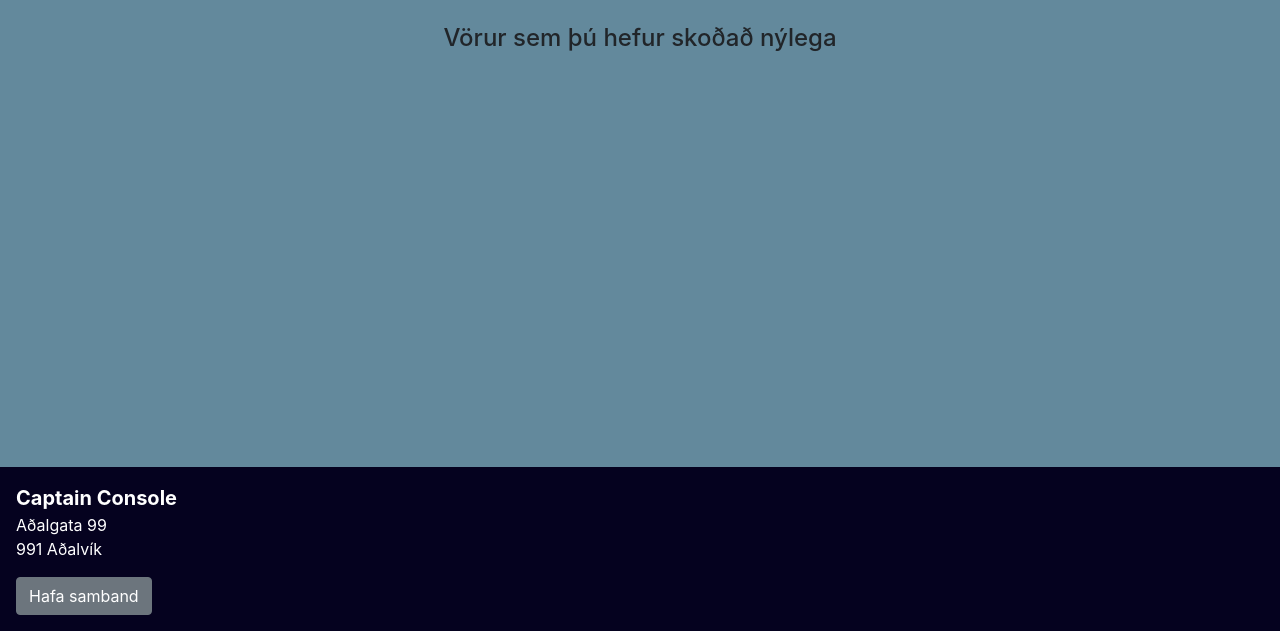
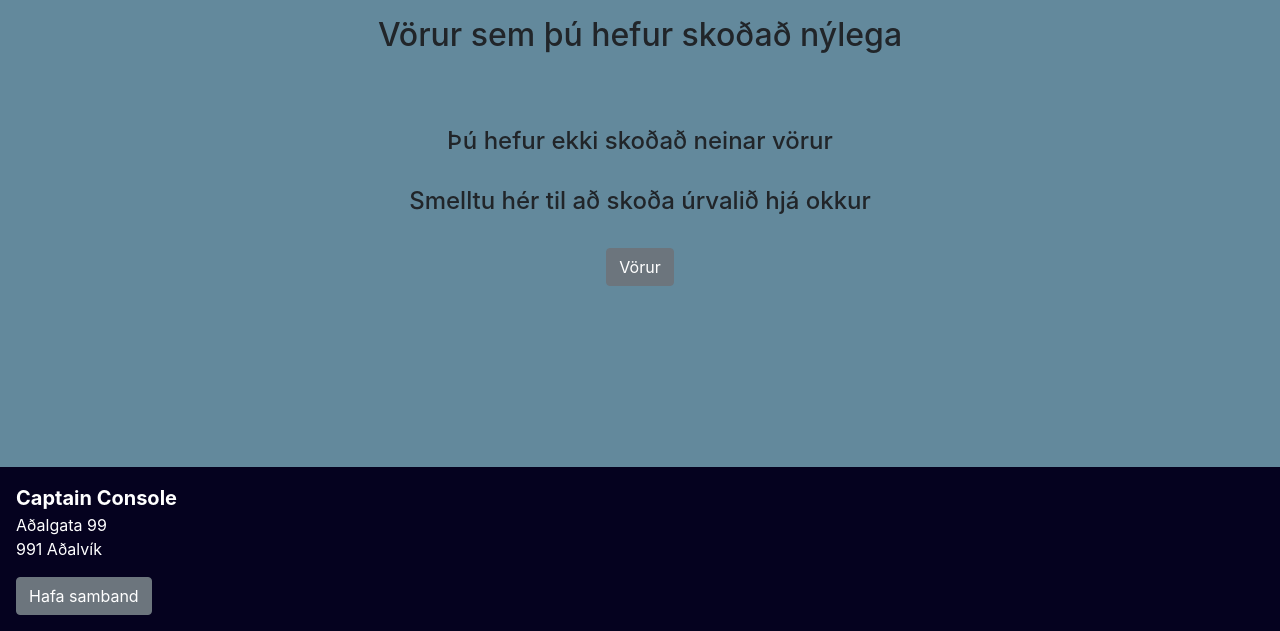
Before and after one commit to RunarVestmann/verklegtnamskeid2, a Django app: page /user/viewed_products in a window 1280 px wide. Shown: the part 169-800 px from the top of the page. Run offline with Django 3.2, Linux system fonts and the light colour scheme; the visitor is signed in with stand-in values (Sample User, id 1); some libraries are stand-ins or nearby versions.

Commit message:
finished viewed_products site, added to dropdown

```diff
--- a/captain_console/static/js/products.js
+++ b/captain_console/static/js/products.js
@@ -44,7 +44,7 @@ $(document).ready(function(){
     }
 
     // Clear the stored clicked products when the user signs up or logs in
-    else if(window.location.pathname === '/user/login/' || window.location.pathname === '/user/signup/')
+    else if(window.location.pathname === '/user/login' || window.location.pathname === '/user/signup')
         sessionStorage.removeItem('clickedProducts');
 });
 
--- a/captain_console/templates/header.html
+++ b/captain_console/templates/header.html
@@ -32,9 +32,9 @@
                              <span class="dropdown-item-text user-dropdown"><small> {{ user.email }}</small></span>
                              <div class="dropdown-divider mb-2"></div>
 
-
-                            <a class="dropdown-item" href={% url 'profile' %}>Breyta skráningu</a>
-                            <a class="dropdown-item" href={% url 'logout' %}>Útskrá</a>
+                             <a class="dropdown-item" href={% url 'viewed_products' %}>Skoðaðar vörur</a>
+                             <a class="dropdown-item" href={% url 'profile' %}>Breyta skráningu</a>
+                             <a class="dropdown-item" href={% url 'logout' %}>Útskrá</a>
 
   </div>
 
--- a/captain_console/templates/user/viewed_products.html
+++ b/captain_console/templates/user/viewed_products.html
@@ -1,28 +1,40 @@
 {% extends 'base.html' %}
 {% block background-color %}#63899c{% endblock background-color %}
 {% block content %}
-    <div class="row home-bg-color-1"></div>
-        <div class="col p-4 text-center">
-            <h4>Vörur sem þú hefur skoðað nýlega</h4>
-                {% for product in search %}
-
-                    {% if forloop.counter <= 6 %}
-                    {% include 'product/product.html' %}
-                    {% endif %}
-
-                {% endfor %}
+    <div class="row">
+        <div class="col p-3 text-center">
+            <h2>Vörur sem þú hefur skoðað nýlega</h2>
         </div>
-    <!--
-    <div class="row home-bg-color-1 pl-4" >
-        <div class="col">
-
-        </div>
-        <div class="col">
-
-        </div>
-        <div class="col">
-
-        </div>
-    </div> -->
+    </div>
+    <div class="row">
+        {% for product in products %}
+            {% if forloop.counter <= 4 %}
+                <div class="col">
+                    {%  include 'product/product.html' %}
+                 </div>
+            {% endif %}
+        {% empty %}
+            <div class="col p-4 mt-4 text-center">
+                <h4>Þú hefur ekki skoðað neinar vörur</h4>
+                <br>
+                <h4>Smelltu hér til að skoða úrvalið hjá okkur</h4>
+                <br>
+                <a href="{% url 'products' %}">
+                    <button class="btn btn-secondary">Vörur</button>
+                </a>
+             </div>
+        {% endfor %}
+    </div>
+        <div class="row">
+        {% for product in products %}
+            {% if forloop.counter > 4 and forloop.counter <= 8 %}
+                <div class="col">
+                    {%  include 'product/product.html' %}
+                 </div>
+            {% endif %}
+        {% endfor %}
+    </div>
 
 {% endblock %}
+
+<!-- p-3 col d-flex align-items-center justify-content-center -->
--- a/captain_console/user/models.py
+++ b/captain_console/user/models.py
@@ -22,6 +22,7 @@ class Search(models.Model):
     product = models.ForeignKey(Product, on_delete=models.CASCADE)
     date_of_search = models.DateTimeField(default=timezone.now)
 
+
 class Order(models.Model):
     profile = models.ForeignKey(Profile, on_delete=models.DO_NOTHING)
     products = models.ManyToManyField(Product)
--- a/captain_console/user/views.py
+++ b/captain_console/user/views.py
@@ -76,13 +76,12 @@ def profile(request):
 
 @login_required
 def viewed_products(request):
+    user_id = request.user.id
     return render(request, 'user/viewed_products.html', {
-        'search': Search.objects.filter(profile=request.user.id)
+        'products': get_product_list(user_id)
     })
 
-
 search_list = []
-
 
 def add_to_search(request):
     if request.method == 'POST':
@@ -128,3 +127,12 @@ def send_json(message, status_code, data={}):
     })
     response.status_code = status_code
     return response
+
+# Get a list of all the products the current user has viewed
+def get_product_list(user_id):
+    search = Search.objects.filter(profile__user_id=user_id).values_list('product_id', flat=True)
+    product_list = []
+    for i in search:
+        curr_product = Product.objects.get(id=i)
+        product_list.append(curr_product)
+    return product_list
```
Also changed, not shown: captain_console/contact/forms.py (+5 -5 lines), captain_console/templates/contact/contact.html (+7 -0 lines).
